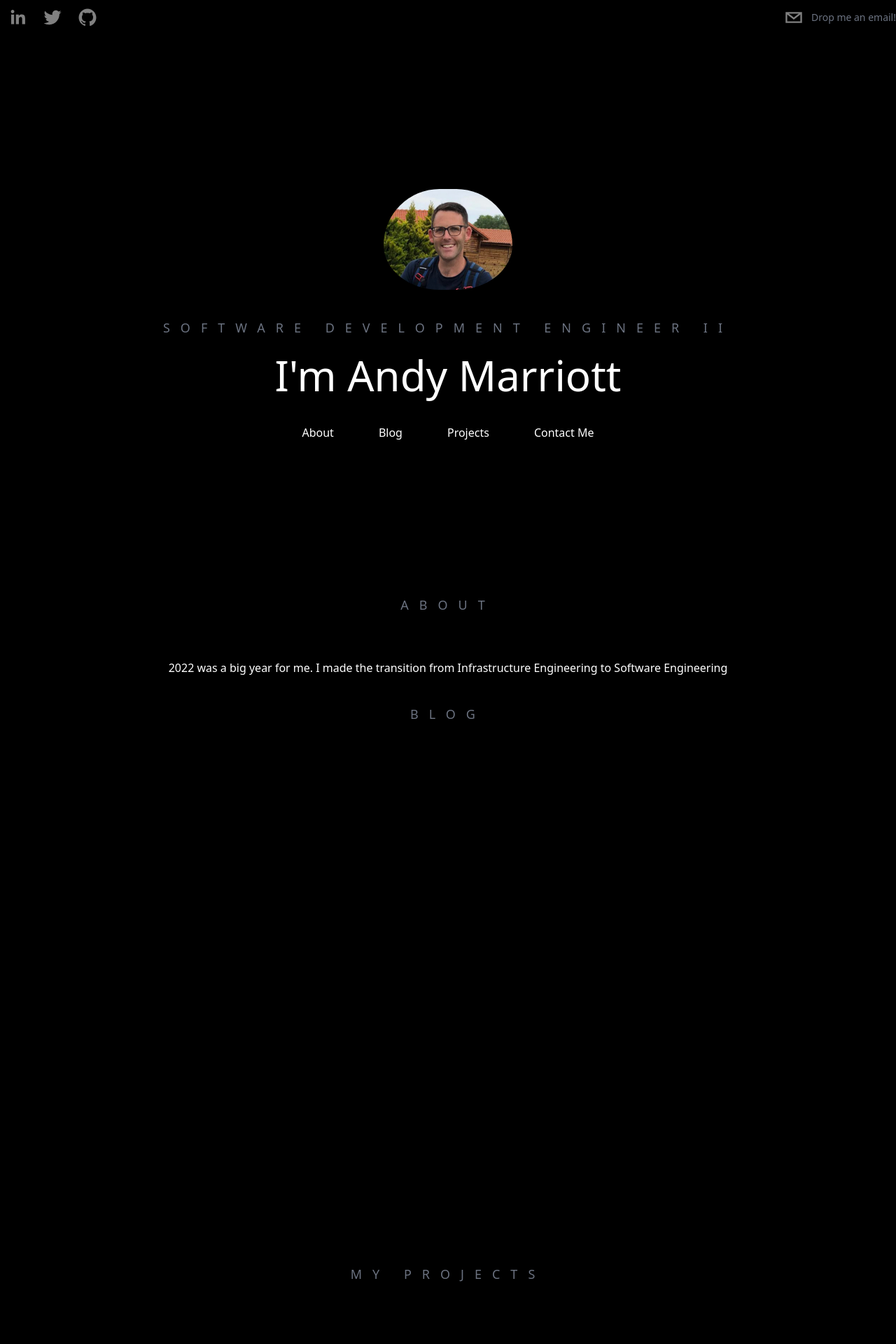
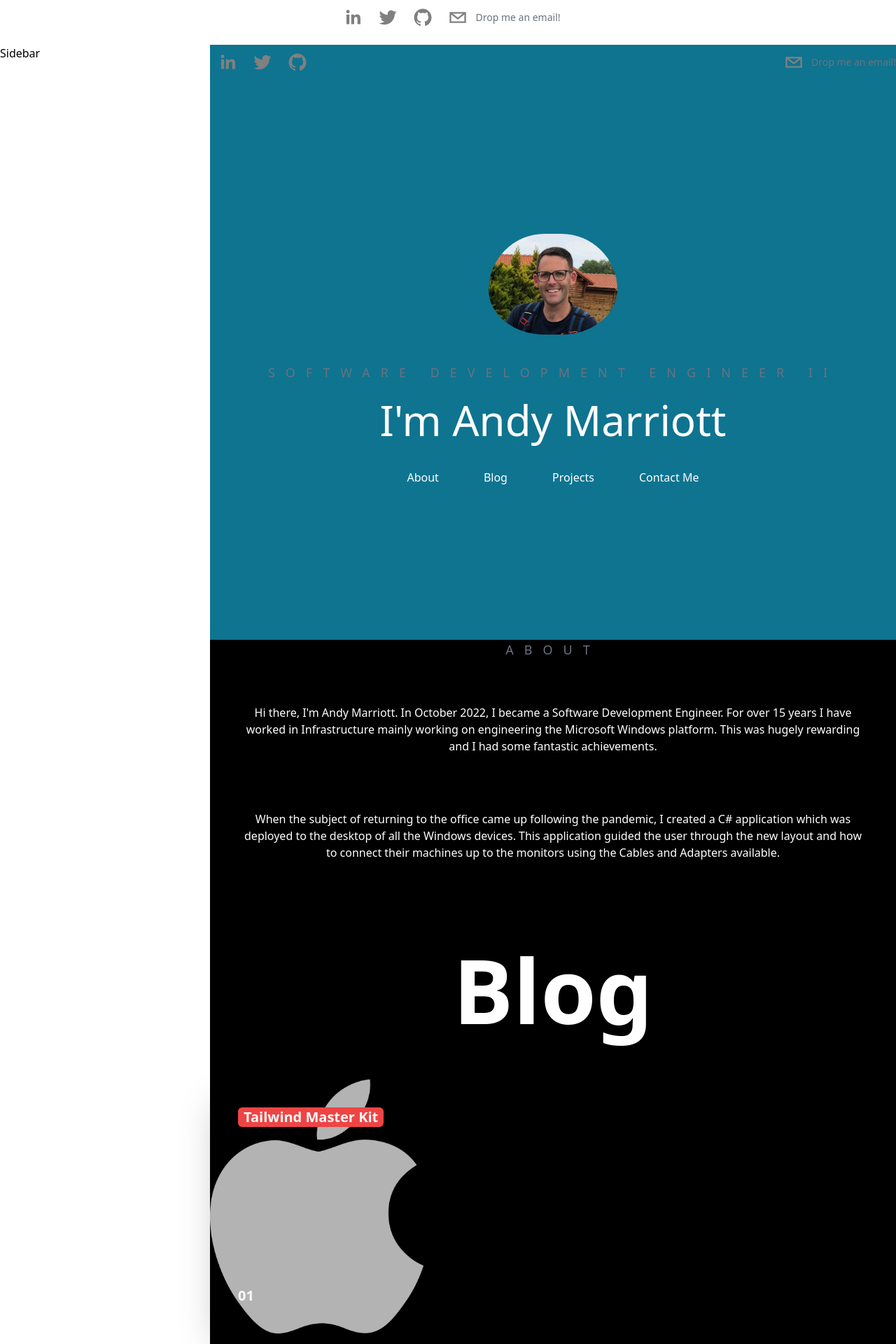
Before and after one commit to AndyMarriottCoder/MyPortfolio, a Next.js app: page / in a window 1280 px wide. Shown: the top 1920 px of the page at 70% size. Built offline with nearby package versions, Linux system fonts and the light colour scheme.

Commit message:
Added a sidebar feature and rchanged the layout of the site

```diff
--- a/components/Header.tsx
+++ /dev/null
@@ -1,46 +0,0 @@
-import React from 'react'
-import { SocialIcon } from 'react-social-icons';
-
-type Props = {}
-
-function mailto(){
-  window.location.href = "mailto:andymcoder@outlook.com"
-}
-
-
-function Header({}: Props) {
-  return (
-  <header className='sticky top-0 flex items-start justify-between max-w-7xl mx-auto'>
-    <div className='flex flex-row items-center'>
-      <SocialIcon
-        url="https://www.linkedin.com/in/andrewjamesmarriott"
-        fgColor="Gray"
-        bgColor="transparent"
-      />
-      <SocialIcon
-        url="https://www.twitter.com/AndyMCoder"
-        fgColor="Gray"
-        bgColor="transparent"
-      />
-      <SocialIcon
-        url="https://github.com/AndyMarriottCoder"
-        fgColor="Gray"
-        bgColor="transparent"
-      />
-    </div>
-
-    <div className='flex flex-row items-center text-gray-500'>
-      <SocialIcon
-        className="cursor-pointer"
-        network="email"
-        fgColor="Gray"
-        bgColor="transparent"
-        onClick={mailto}
-    />
-    <p className="text-sm inline-flex">Drop me an email!</p>
-    </div>
-  </header>
-  )
-}
-
-export default Header
--- a/components/Intro.tsx
+++ b/components/Intro.tsx
@@ -17,7 +17,7 @@ export default function Intro({}: Props) {
 
   // Styling of the font and the buttons
   return (
-    <div className="bg-black text-white h-screen flex flex-col items-center justify-center text-center overflow-hidden">
+    <div className="bg-[#0e7490] text-white h-screen flex flex-col items-center justify-center text-center overflow-hidden">
     {/* >BackgroundCircles /> */}
     <img className="relative rounded-full h-40 w-50 mx-auto pb-4" src={myImage.src} />
     <div className="z-10">
--- /dev/null
+++ b/components/layout/Header.tsx
@@ -0,0 +1,90 @@
+import React from 'react'
+import { SocialIcon } from 'react-social-icons';
+import classNames from "classnames";
+
+type Props = {}
+
+// Function to link up mail image to email address
+function mailto(){
+  window.location.href = "mailto:andymcoder@outlook.com"
+}
+
+function Header({}: Props) {
+  return (
+  <header
+    className={classNames({
+      "sticky top-0 flex items-start": true, //Layout
+      "justify-between max-w7xl mx-auto": true, //Positioning
+    })}
+    >
+    <div className='flex flex-row items-center'>
+      <SocialIcon
+        url="https://www.linkedin.com/in/andrewjamesmarriott"
+        fgColor="Gray"
+        bgColor="transparent"
+      />
+      <SocialIcon
+        url="https://www.twitter.com/AndyMCoder"
+        fgColor="Gray"
+        bgColor="transparent"
+      />
+      <SocialIcon
+        url="https://github.com/AndyMarriottCoder"
+        fgColor="Gray"
+        bgColor="transparent"
+      />
+    </div>
+
+    <div className='flex flex-row items-center text-gray-500'>
+      <SocialIcon
+        className="cursor-pointer"
+        network="email"
+        fgColor="Gray"
+        bgColor="transparent"
+        onClick={mailto}
+    />
+    <p className="text-sm inline-flex">Drop me an email!</p>
+    </div>
+  </header>
+  )
+}
+
+export default Header
+
+// Function adding the social icons to the header along with the links
+// function Header({}: Props) {
+//   return (
+//   <header className='sticky top-0 flex items-start justify-between max-w-7xl mx-auto'>
+//     <div className='flex flex-row items-center'>
+//       <SocialIcon
+//         url="https://www.linkedin.com/in/andrewjamesmarriott"
+//         fgColor="Gray"
+//         bgColor="transparent"
+//       />
+//       <SocialIcon
+//         url="https://www.twitter.com/AndyMCoder"
+//         fgColor="Gray"
+//         bgColor="transparent"
+//       />
+//       <SocialIcon
+//         url="https://github.com/AndyMarriottCoder"
+//         fgColor="Gray"
+//         bgColor="transparent"
+//       />
+//     </div>
+
+//     <div className='flex flex-row items-center text-gray-500'>
+//       <SocialIcon
+//         className="cursor-pointer"
+//         network="email"
+//         fgColor="Gray"
+//         bgColor="transparent"
+//         onClick={mailto}
+//     />
+//     <p className="text-sm inline-flex">Drop me an email!</p>
+//     </div>
+//   </header>
+//   )
+// }
+
+// export default Header
--- /dev/null
+++ b/components/layout/Layout.tsx
@@ -0,0 +1,15 @@
+import React, { PropsWithChildren } from "react";
+import Header from "./Header";
+
+const Layout = (props: PropsWithChildren) => {
+  return (
+    <div className="grid min-h-screen grid-rows-header">
+        <Header />
+      <div className="grid md:grid-cols-sidebar">
+        <div>Sidebar</div>
+        {props.children}
+      </div>
+    </div>
+  );
+};
+export default Layout;
--- a/package.json
+++ b/package.json
@@ -13,6 +13,7 @@
     "@types/node": "18.11.18",
     "@types/react": "18.0.27",
     "@types/react-dom": "18.0.10",
+    "classnames": "^2.3.2",
     "eslint": "8.33.0",
     "eslint-config-next": "13.1.6",
     "framer-motion": "^8.5.4",
--- a/pages/_app.tsx
+++ b/pages/_app.tsx
@@ -1,6 +1,13 @@
 import '../styles/globals.css'
 import type { AppProps } from 'next/app'
+import Layout from '@/components/layout/Layout';
 
-export default function App({ Component, pageProps }: AppProps) {
-  return <Component {...pageProps} />
+function App({ Component, pageProps }: AppProps) {
+  return(
+    <Layout>
+      <Component {...pageProps} />
+    </Layout>
+  )
 }
+
+export default App;
--- a/pages/about.tsx
+++ b/pages/about.tsx
@@ -6,7 +6,12 @@ export default function about({}: Props) {
   return (
     <div className="bg-black h screen flex flex-col justify-center overflow-hidden">
     <h3 className="text-lg uppercase text-gray-500 pb-6 tracking-[15px] text-center">About</h3>
-    <p className="m-10 font-light text-center text-base text-white">2022 was a big year for me. I made the transition from Infrastructure Engineering to Software Engineering</p>
+    <p className="m-10 font-medium text-center text-base text-white">Hi there, I'm Andy Marriott. In October 2022, I became a Software Development Engineer.
+    For over 15 years I have worked in Infrastructure mainly working on engineering the Microsoft Windows platform. This was hugely rewarding and I had some fantastic achievements.
+    </p>
+    <p className="m-10 font-medium text-center text-base text-white">When the subject of returning to the office came up following the pandemic, I created a C# application which was deployed to the desktop of all the Windows devices.
+    This application guided the user through the new layout and how to connect their machines up to the monitors using the Cables and Adapters available.
+    </p>
     </div>
   )
 }
--- a/pages/blog.tsx
+++ b/pages/blog.tsx
@@ -1,11 +1,38 @@
 import React from 'react'
+import apple from '../images/applelogo.png'
 
-type Props = {}
+export default function Blog() {
+  return (
+    <section className="bg-black dark:bg-gray-800">
+      <div className="max-w-6xl mx-auto h-48 bg-black:bg-gray-800">
+        <h1 className=" text-5xl md:text-9xl font-bold py-20 text-center md:text-center">
+          Blog
+        </h1>
+      </div>
+      {/* Grid starts here */}
+      <div className="bg-blue dark:bg-gray-900">
+        <div className="max-w-6xl mx-auto grid grid-cols-1 md:grid-cols-3 gap-8 py-20 pb-40">
+          {/* Single card */}
+          <a
+            // href="https://tailwindmasterkit.com"
+            className="w-full block shadow-2xl"
+          >
+            <div className="relative overflow-hidden">
+              <img
+                src={apple.src}
+                alt="portfolio"
+                className="transform hover:scale-125 transition duration-2000 ease-out"
+              />
+              <h1 className="absolute top-10 left-10 text-gray-50 font-bold text-xl bg-red-500 rounded-md px-2">
+                Tailwind Master Kit
+              </h1>
+              <h1 className="absolute bottom-10 left-10 text-gray-50 font-bold text-xl">
+                01
+              </h1>
+            </div>
+          </a>
+        </div>
+      </div>
+    </section>
 
-export default function blog({}: Props) {
-  return (
-    <div className="bg-black h-screen flex-col justify-center overflow-hidden">
-    <h3 className="text-lg uppercase text-gray-500 pb-6 tracking-[15px] text-center">Blog</h3>
-    </div>
-  )
-}
+  )}
--- a/pages/index.tsx
+++ b/pages/index.tsx
@@ -1,5 +1,5 @@
 import Head from 'next/head'
-import Header from '../components/Header'
+import Header from '../components/layout/Header'
 import Intro from '../components/Intro'
 import About from './about'
 import Blog from './blog'
@@ -8,7 +8,7 @@ import Contact from './contactMe'
 
 export default function Home() {
   return (
-    <div className="bg-black text-white h-screen snap-y snap-mandatory overflow=scroll z=0">
+    <div className="bg-[#0e7490] text-white h-screen snap-y snap-mandatory overflow=scroll z=0">
       <Head>
         <title>Andy Marriott - Software Engineer</title>
       </Head>
--- a/tailwind.config.js
+++ b/tailwind.config.js
@@ -7,7 +7,12 @@ module.exports = {
     "./components/**/*.{js,ts,jsx,tsx}",
   ],
   theme: {
-    extend: {},
+    extend: {
+      gridTemplateColumns: {
+        sidebar: "300px auto",
+    },
+    gridTemplateRows: {
+      header: "64px auto",
   },
   plugins: [],
-}
+}}}
```
Also changed, not shown: images/applelogo.png (added), 1 other file (tests, documents, lock files or other folders).
